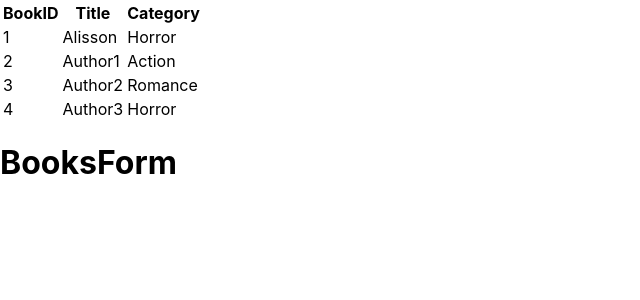
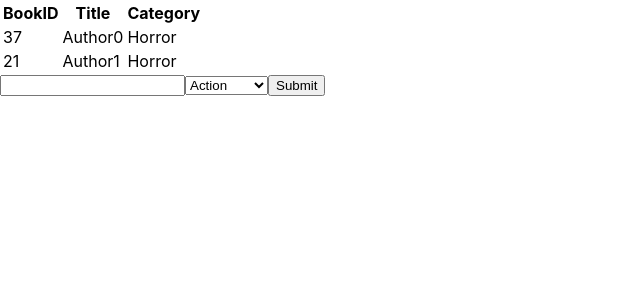
Before and after one commit to alissonperes/mv_bookstore, a React (Create React App) app: page / in a window 1280 px wide. Shown: the top 300 px of the page, without its empty margins (0-640 px from the left). Built offline with nearby package versions, Linux system fonts and the light colour scheme.

Commit message:
Define the Redux actions and reducers, Initialize the Redux store

```diff
--- a/src/components/App.js
+++ b/src/components/App.js
@@ -1,13 +1,25 @@
 import React from 'react';
-import BooksList from './BooksList';
-import BooksForm from './BooksForm';
+import PropTypes from 'prop-types';
+import BooksList from '../containers/BooksList';
+import BooksForm from '../containers/BooksForm';
 import './App.css';
 
-const App = () => (
-  <div className="App">
-    <BooksList />
-    <BooksForm />
-  </div>
-);
+const App = props => {
+  const { books } = props.books;
+  return (
+    <div className="App">
+      <BooksList books={books} />
+      <BooksForm />
+    </div>
+  );
+};
+
+App.defaultProps = {
+  books: { books: [] },
+};
+
+App.propTypes = {
+  books: PropTypes.shape(),
+};
 
 export default App;
--- a/src/components/Book.js
+++ b/src/components/Book.js
@@ -5,6 +5,7 @@ import './Book.css';
 const Book = props => {
   const { book } = props;
   const { id, author, category } = book;
+
   return (
     <tr>
       <td>{id}</td>
--- a/src/components/BooksForm.js
+++ /dev/null
@@ -1,10 +0,0 @@
-import React from 'react';
-import './BooksForm.css';
-
-const BooksForm = () => (
-  <div className="BooksForm">
-    <h1>BooksForm</h1>
-  </div>
-);
-
-export default BooksForm;
--- /dev/null
+++ b/src/containers/BooksForm.js
@@ -0,0 +1,22 @@
+import React from 'react';
+import './BooksForm.css';
+
+const BooksForm = () => {
+  const categories = ['Action', 'Biography', 'History', 'Horror', 'Kids', 'Learning', 'Sci-Fi'];
+
+  return (
+    <form>
+      <input type="text" name="author" />
+      <select id="title" name="title">
+        {categories.map(category => (
+          <option key={category} value={category}>
+            {category}
+          </option>
+        ))}
+      </select>
+      <button type="submit">Submit</button>
+    </form>
+  );
+};
+
+export default BooksForm;
--- a/src/components/BooksList.js
+++ b/src/containers/BooksList.js
@@ -1,30 +1,10 @@
 import React from 'react';
+import PropTypes from 'prop-types';
 import './BooksList.css';
-import Book from './Book';
+import Book from '../components/Book';
 
-const BooksList = () => {
-  const books = [
-    {
-      id: 1,
-      author: 'Alisson',
-      category: 'Horror',
-    },
-    {
-      id: 2,
-      author: 'Author1',
-      category: 'Action',
-    },
-    {
-      id: 3,
-      author: 'Author2',
-      category: 'Romance',
-    },
-    {
-      id: 4,
-      author: 'Author3',
-      category: 'Horror',
-    },
-  ];
+const BooksList = props => {
+  const { books } = props;
 
   return (
     <div className="BooksList">
@@ -46,4 +26,12 @@ const BooksList = () => {
   );
 };
 
+BooksList.defaultProps = {
+  books: [],
+};
+
+BooksList.propTypes = {
+  books: PropTypes.arrayOf(PropTypes.shape()),
+};
+
 export default BooksList;
--- a/src/index.js
+++ b/src/index.js
@@ -1,13 +1,30 @@
 import React from 'react';
 import ReactDOM from 'react-dom';
+import { Provider } from 'react-redux';
+import { createStore } from 'redux';
 import './index.css';
 import App from './components/App';
+import books from './reducers/books';
+
+// const get = () => localStorage.getItem('books');
+// const set = books => localStorage.setItem('Books', JSON.stringify(books));
+
+const defaultBooks = {
+  books: [
+    { id: Math.floor(Math.random() * Math.floor(40)), author: 'Author0', category: 'Horror' },
+    { id: Math.floor(Math.random() * Math.floor(40)), author: 'Author1', category: 'Horror' },
+  ],
+};
+
+const store = createStore(books, defaultBooks);
+
+// get() || set(store.getState());
 
 document.title = 'Magicians books';
 
 ReactDOM.render(
-  <React.StrictMode>
-    <App />
-  </React.StrictMode>,
+  <Provider store={store}>
+    <App books={store.getState()} />
+  </Provider>,
   document.getElementById('root'),
 );
--- a/src/reducers/books.js
+++ b/src/reducers/books.js
@@ -0,0 +1,15 @@
+import { combineReducers } from 'redux';
+import book from './index';
+
+const books = (state = [], action) => {
+  switch (action.type) {
+    case 'CREATE_BOOK':
+      return [...state, book(undefined, action)];
+    case 'REMOVE_BOOK':
+      return book(state, action);
+    default:
+      return state;
+  }
+};
+
+export default combineReducers({ books });
--- a/src/reducers/index.js
+++ b/src/reducers/index.js
@@ -1,4 +1,20 @@
-import { combineReducers } from 'redux';
-import books from './books';
+const book = (state, action) => {
+  const {
+    id, author, category, type,
+  } = action;
+  switch (type) {
+    case 'CREATE_BOOK':
+      console.log('here');
+      return {
+        id,
+        author,
+        category,
+      };
+    case 'REMOVE_BOOK':
+      return [...state.slice(0, action.index), ...state(action.index + 1, state.length)];
+    default:
+      return state;
+  }
+};
 
-export default combineReducers({ books });
+export default book;
```
Also changed, not shown: src/actions/index.js (+9 -0 lines), src/containers/BooksForm.css (added), src/containers/BooksList.css (added).
